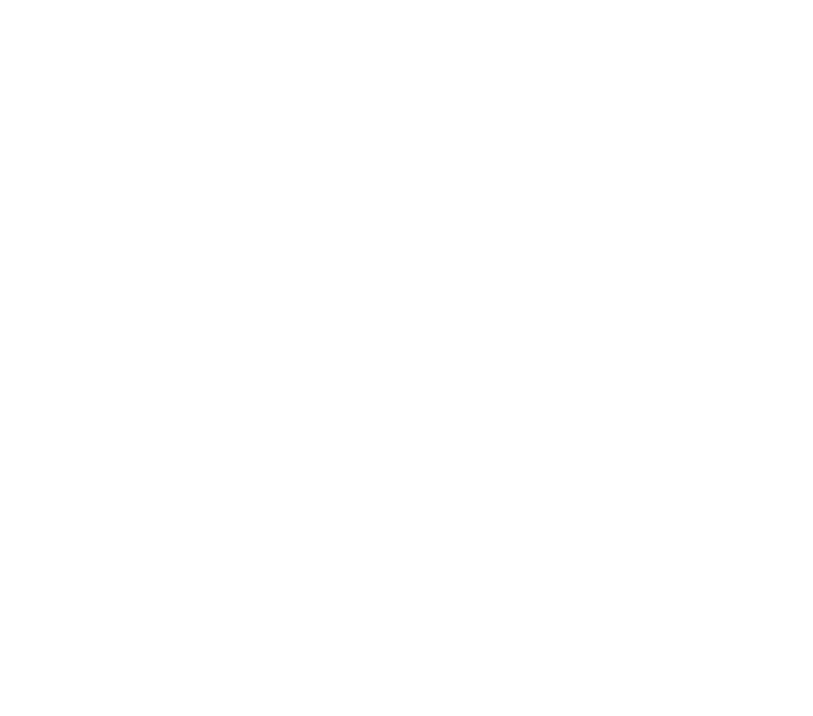
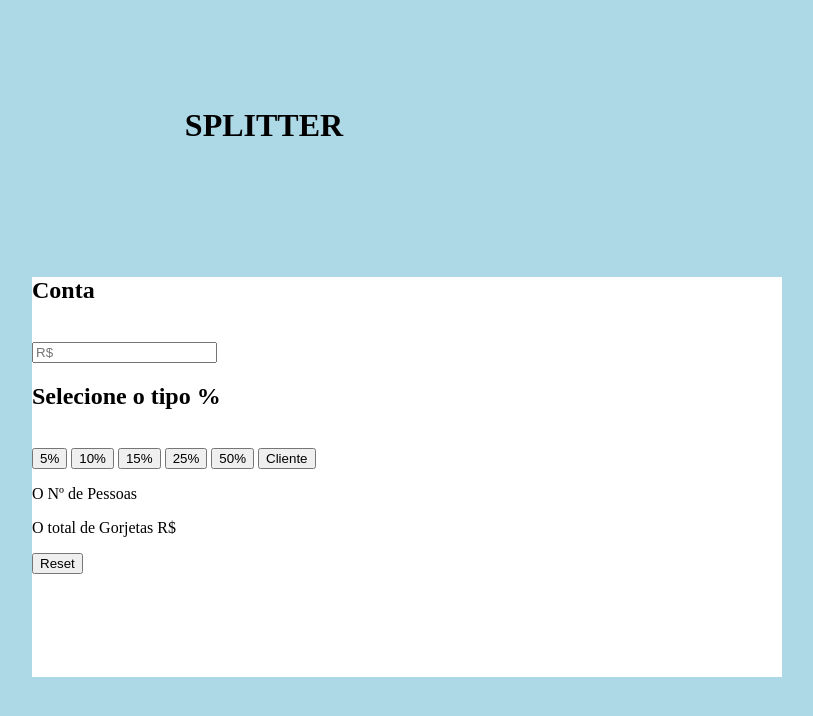
Before and after one commit to webertdias/App.-Gorjetas, a plain HTML site: page index.html in a window 1280 px wide. Shown: the whole page, without its empty margins (376-1189 px from the left). Drawn offline with Linux system fonts and the light colour scheme.

Commit message:
Html e CSS

```diff
--- a/index.html
+++ b/index.html
@@ -4,9 +4,46 @@
     <meta charset="UTF-8">
     <meta http-equiv="X-UA-Compatible" content="IE=edge">
     <meta name="viewport" content="width=device-width, initial-scale=1.0">
+    <link rel="stylesheet" href="style.css"/>
     <title>App. Gorjetas</title>
 </head>
+
+<header>
+    <h1>SPLITTER</h1>
+</header>
+
 <body>
+    <div class="main">
+    <form action="" name="calculadora">
 
+        <h2>Conta</h2><br>
+        <input type="number" id="entrada" placeholder="R$">
+
+        <div class="porcentagem">
+
+        <h2>Selecione o tipo %</h2><br>
+        <button onclick="cincoPorCento()">5%</button>
+        <button onclick="dezPorCento()">10%</button>
+        <button onclick="quinzePorCento()">15%</button>
+        <button onclick="vinteCincoPorCento()">25%</button>
+        <button onclick="cinquentaPorCento()">50%</button>
+        <button>Cliente</button>
+
+        </div>
+
+        <p>O Nº de Pessoas</p>
+
+        <P>O total de Gorjetas R$</P>
+
+
+        <p O Resultado é id="resultado" ></p>
+
+        <input type="reset" name="Reset" value="Reset">
+
+    </form>
+
+
+
+    </div>
 </body>
 </html>
--- /dev/null
+++ b/style.css
@@ -0,0 +1,17 @@
+body{
+    background-color:lightblue ;
+}
+
+h1{
+    margin-top: 80pt;
+    text-align: center;
+}
+
+form{
+    background-color: white;
+    height: 400px;
+    width: 750px;
+    margin-top: 100pt;
+    margin-left: 400px;
+
+}
```
Also changed, not shown: script.js (added).
